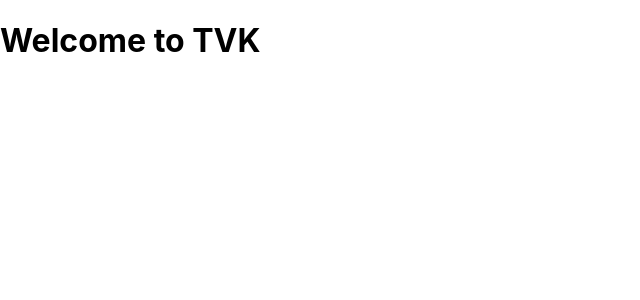
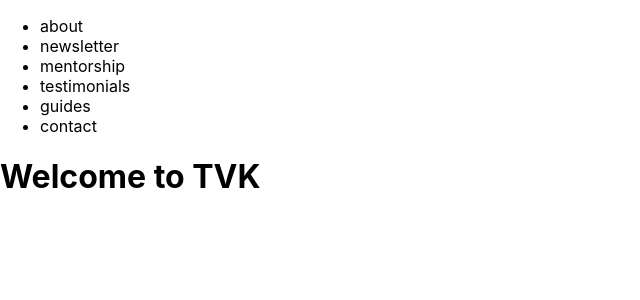
Before and after one commit to ananupam/tvk_demo, a React (Create React App) app in the folder tvk_frontend/: page / in a window 1280 px wide. Shown: the top 300 px of the page, without its empty margins (0-640 px from the left). Built offline with nearby package versions, Linux system fonts and the light colour scheme.

Commit message:
add static navbar

```diff
--- a/tvk_frontend/src/App.js
+++ b/tvk_frontend/src/App.js
@@ -2,6 +2,7 @@
 import logo from './logo.svg';
 import './App.css';
 import Preloader from './components/preloader/Preloader';
+import Navbar from './components/navbar/Navbar';
 
 function App() {
 
@@ -19,7 +20,10 @@
   return isLoading?(
     <Preloader/>
   ) : (
+    <div>
+    <Navbar/>
     <h1>Welcome to TVK</h1>
+    </div>
   )
 }
 
--- /dev/null
+++ b/tvk_frontend/src/components/navbar/Navbar.js
@@ -0,0 +1,20 @@
+import React from 'react'
+
+const Navbar = () => {
+  return (
+    <div>
+        <div className='main_nav'>
+            <ul>
+                <li>about</li>
+                <li>newsletter</li>
+                <li>mentorship</li>
+                <li>testimonials</li>
+                <li>guides</li>
+                <li>contact</li>
+            </ul>
+        </div>
+    </div>
+  )
+}
+
+export default Navbar
```
Also changed, not shown: tvk_frontend/src/components/navbar/Navbar.css (added).
